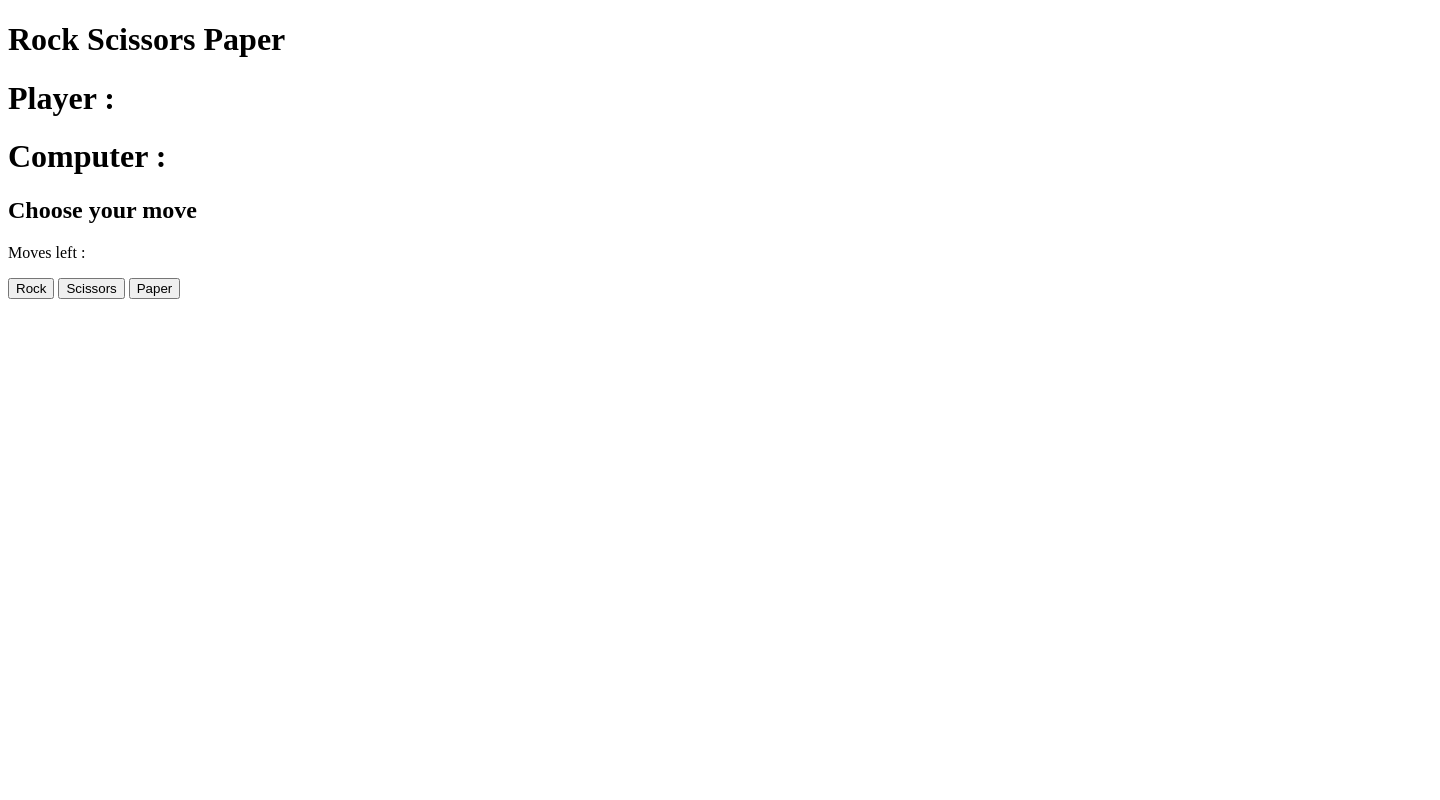
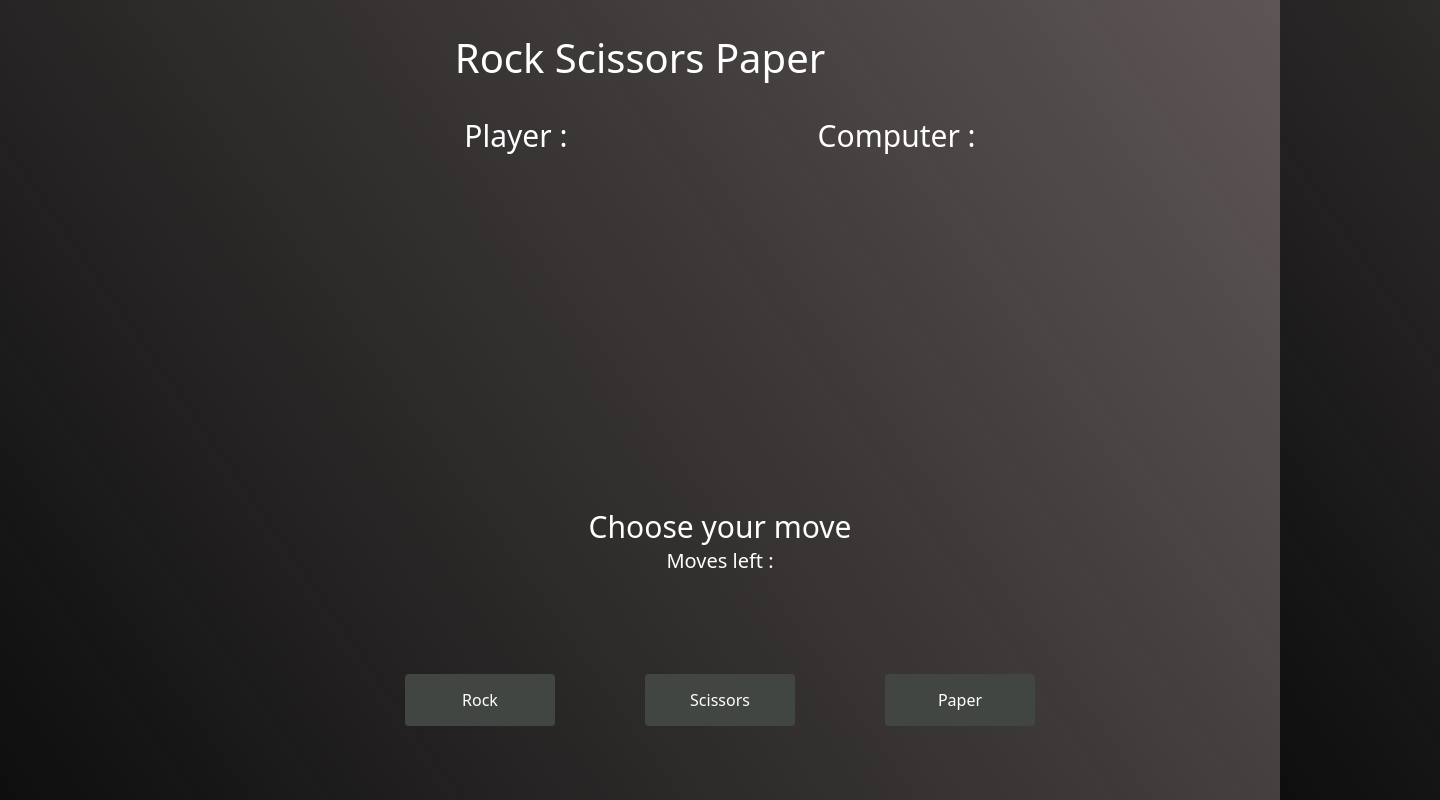
Before and after one commit to WEB21-bodjabo/rock-paper-scissor, a plain HTML site: page index.html in a window 1280 px wide. Shown: the whole page, 1440 px wide, since content can reach past the window. Drawn offline with Linux system fonts and the light colour scheme.

Commit message:
i do desing for css
full desing for css

```diff
--- a/index.html
+++ b/index.html
@@ -9,31 +9,32 @@
 </head>
 <body>
     <div class="title">
-        <h1 class="title">Rock Scissors Paper</h1>
+        <div class="title">Rock Scissors Paper</div>
     </div>
-    <div id="gameDiv">
+    <div class="container" id="gameDiv">
 
         <div class="score">
         <div>
-        <h1 class="gameText" id="playerCount">Player :</h1>
+        <div class="gameText" id="playerCount">Player :</div>
         </div>
         <div>
-        <h1 class="gameText" id="computerCount">Computer :</h1>
+        <div class="gameText" id="computerCount">Computer :</div>
         </div>
         </div>
 
-        <div>
-        <h2 class="choose">Choose your move</h2>
+        <div class="move">
+        <div class="choose">Choose your move</div>
         </div>
 
-        <div>
+        <div class="move-left">
         <p class="movesleft" id="movesleff">Moves left : </p>
         </div>
 
         <div class="option">
-        <button class="choiceBtn">Rock</button>
+            <div class="btn"> <button class="choiceBtn">Rock</button>
         <button class="choiceBtn">Scissors</button>
-        <button class="choiceBtn">Paper</button>
+        <button class="choiceBtn">Paper</button></div>
+
         </div>
     </div>
 </body>
--- a/style.css
+++ b/style.css
@@ -0,0 +1,83 @@
+*{
+
+    box-sizing: border-box;
+    margin: 0;
+    padding: 0;
+    font-family: system-ui, -apple-system, BlinkMacSystemFont, 'Segoe UI', Roboto, Oxygen, Ubuntu, Cantarell, 'Open Sans', 'Helvetica Neue', sans-serif;
+    font-size: 30px;
+}
+body{
+height: 100vh;
+background:linear-gradient(55deg,rgba(0, 0, 0, 0.945),rgb(94, 86, 86));
+user-select: none;
+}
+
+.title{
+    padding: 15px;
+    color: white;
+  display: flex;
+  justify-content: center;
+  font-size: 40px;
+
+}
+.container{
+    width: 1440px;
+    margin: 0 auto;
+}
+.score{
+    display: flex;
+    justify-content: center;
+    gap: 250px;
+    color: white;
+    font-size: 25px;
+
+}
+.move{
+    display: flex;
+    justify-content: center;
+    position: relative;
+    top: 350px;
+    color: white;
+    font-size: 25px;
+}
+.move-left p{
+    display: flex;
+    justify-content: center;
+    position: relative;
+    top: 350px;
+    color: white;
+    font-size: 20px;
+}
+.option{
+
+display: flex;
+justify-content: center;
+}
+.btn{
+    position: relative;
+    top: 450px;
+    width: 720px;
+    display: flex;
+    flex-direction: row;
+    flex-wrap: wrap;
+    justify-content: space-around;
+    align-items: center;
+    align-content: flex-start;
+}
+button{
+    background-color: #424642;
+    width: 150px;
+    border: none;
+    border-radius:4px  ;
+    color: white;
+    padding: 15px 32px;
+    text-align: center;
+    text-decoration: none;
+    display: inline-block;
+    font-size: 16px;
+    -webkit-border-radius:4px  ;
+    -moz-border-radius:4px  ;
+    -ms-border-radius:4px  ;
+    -o-border-radius:4px  ;
+    cursor: pointer;
+}
```
